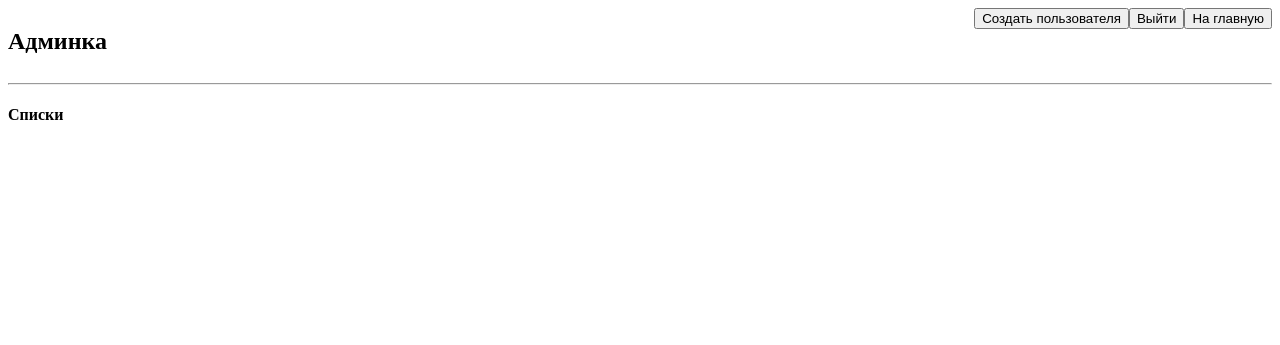
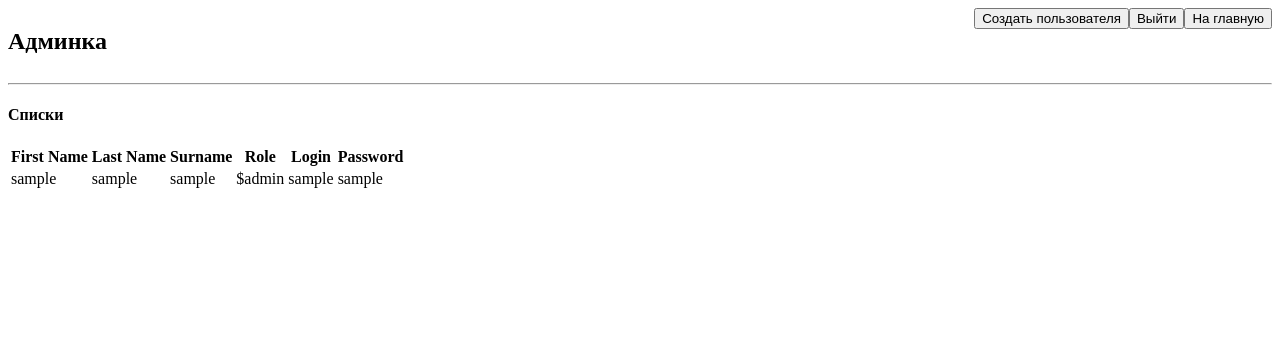
Before and after one commit to Kidcreole2/secondWeekDocWork, a Flask app: page /admin_index in a window 1280 px wide. Shown: the top 345 px of the page. Run offline with Flask 3, Linux system fonts and the light colour scheme; the visitor is signed in with stand-in values (Sample User, id 1); data comes from the database, SQL or seed files in the repository.

Commit message:
list added

```diff
--- a/fullstack/routes.py
+++ b/fullstack/routes.py
@@ -1,7 +1,7 @@
 from flask import request, render_template, redirect, url_for
 from flask_login import logout_user, current_user, login_required
 from core import app, login_manager
-from models import Users
+from models import Users,db
 
 
 @login_manager.user_loader
@@ -27,7 +27,9 @@ def opop_add():
 @app.route("/admin_index")
 @login_required
 def admin_index():
-    return render_template("pages/admin/index.html")
+    users = db.session.execute(db.select(Users)
+            .order_by(Users.firstname)).scalars()
+    return render_template("pages/admin/index.html", users = users)
 
 @app.route("/admin_add", methods=["GET","POST"])
 # @login_required
@@ -81,7 +83,7 @@ def supervisorUgrasu_add():
 @app.route("/home")
 @login_required
 def home():
-    roles = current_user.role.split(',')
+    roles = current_user.role.split()
     return render_template("index.html",roles=roles)
 
 @app.route("/", methods=["GET", "POST"])
@@ -92,6 +94,6 @@ def login():
         print(login)
         password = request.form.get("password")
         roles = Users.auth_user(login, password)
-        roles = roles.split(',')
+        roles = roles.split()
         return render_template("index.html",roles=roles)
     return render_template("login.html")
--- a/fullstack/templates/index.html
+++ b/fullstack/templates/index.html
@@ -9,7 +9,6 @@
         <link rel="stylesheet" href="">
     </head>
     <body>
-        {{current_user.role}}
         {% if current_user.is_authenticated %}
         <header>
             <div style="display: flex; justify-content: space-between;">
--- a/fullstack/templates/pages/admin/index.html
+++ b/fullstack/templates/pages/admin/index.html
@@ -21,11 +21,27 @@
         </div>
             <hr>
         </header>
-
         <h4>Списки</h4>
-
-
-
+        <table>
+			<tr>
+				<th>First Name</th>
+				<th>Last Name</th>
+				<th>Surname</th>
+				<th>Role</th>
+				<th>Login</th>
+				<th>Password</th>
+			</tr>
+			{% for user in users %}
+			<tr>
+				<td>{{ user.firstname }}</td>
+				<td>{{ user.lastname }}</td>
+				<td>{{ user.surname }}</td>
+				<td>${{ user.role }}</td>
+				<td>{{ user.login }}</td>
+				<td>{{ user.password }}</td>
+			</tr>
+			{% endfor %}
+		</table>
         {% else %}
         <h1>You are not logged in</h1>
         <a href="/"><button type="button">Return</button></a>
```
